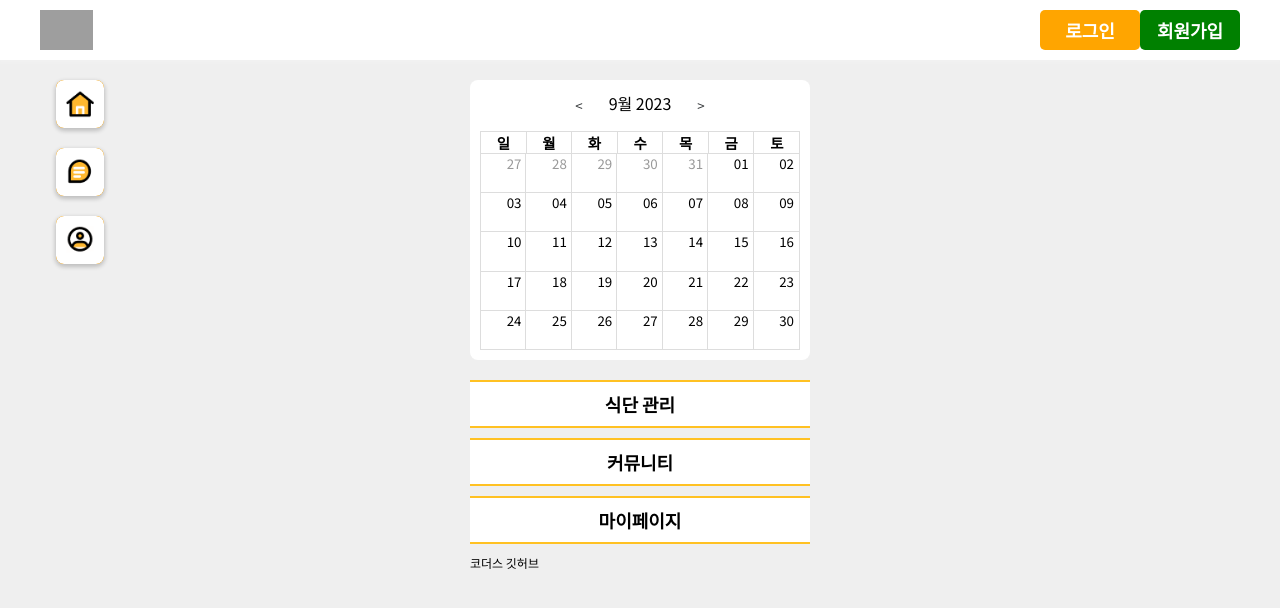
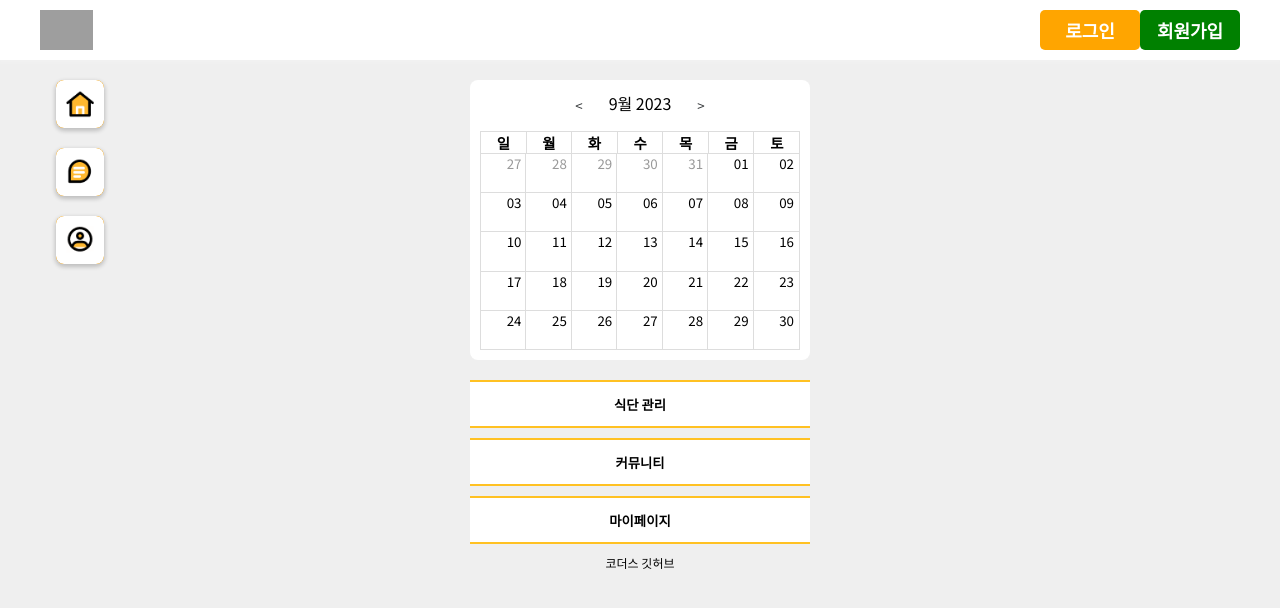
Before and after one commit to codestates-seb/seb45_main_002, a React (Create React App) app in the folder Client/: page / in a window 1280 px wide. Shown: the top 608 px of the page. Built offline with nearby package versions, Linux system fonts and the light colour scheme; no server answers; grey boxes are pictures that could not be loaded; a web font is replaced by a local one.

Commit message:
devFE-style/wholeStyle

```diff
--- a/Client/src/page/Home.jsx
+++ b/Client/src/page/Home.jsx
@@ -12,12 +12,15 @@ const HomeMenuContainer = styled.article`
   flex-direction: column;
   align-items: center;
   gap: 10px;
+  text-align: center;
 
   & > a {
     width: 100%;
     max-width: 340px;
 
     button {
+      border: 2px solid #ffc123;
+      background-color: white;
       border-radius: 0;
       border-left: 0;
       border-right: 0;
@@ -30,16 +33,6 @@ const HomeMenuContainer = styled.article`
         color: white;
       }
     }
-  }
-
-  a:nth-child(1) > button:hover {
-    background-image: url("/image/orangeButton1.png");
-  }
-  a:nth-child(2) > button:hover {
-    background-image: url("/image/orangeButton2.png");
-  }
-  a:nth-child(3) > button:hover {
-    background-image: url("/image/orangeButton3.png");
   }
 
   & > a > span {
@@ -65,13 +58,15 @@ function Home({ setPage }) {
             setPage(nowDate ? `diet/${nowDate}` : "diet");
           }}
         >
-          <Button>식단 관리 {nowDate ? `: ${nowDate}` : null}</Button>
+          <button className="buttonStyle">
+            식단 관리 {nowDate ? `: ${nowDate}` : null}
+          </button>
         </Link>
         <Link to="/pageswitch" onClick={() => setPage("community")}>
-          <Button>커뮤니티</Button>
+          <button className="buttonStyle">커뮤니티</button>
         </Link>
         <Link to="/pageswitch" onClick={() => setPage("mypage")}>
-          <Button>마이페이지</Button>
+          <button className="buttonStyle">마이페이지</button>
         </Link>
         <Link to="https://github.com/codestates-seb/seb45_main_002">
           <span>코더스 깃허브</span>
```
